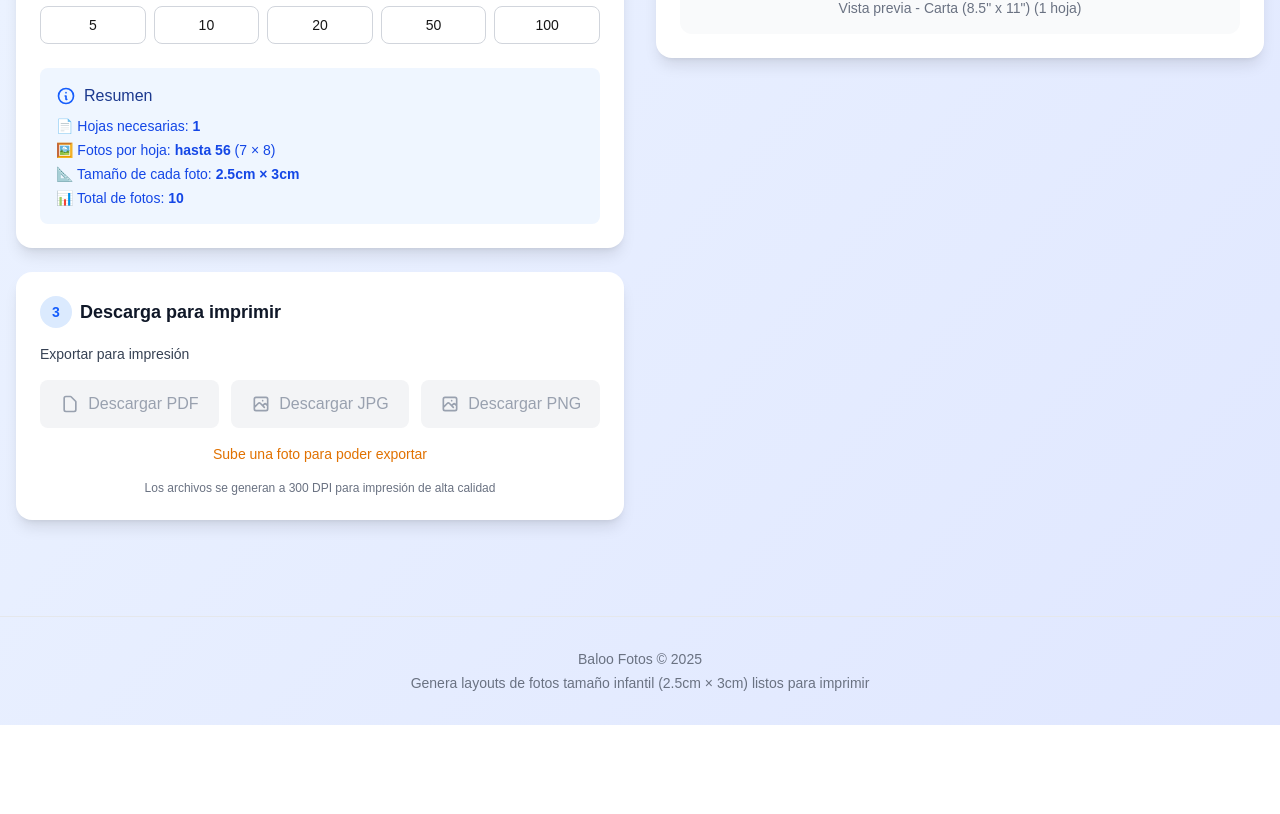
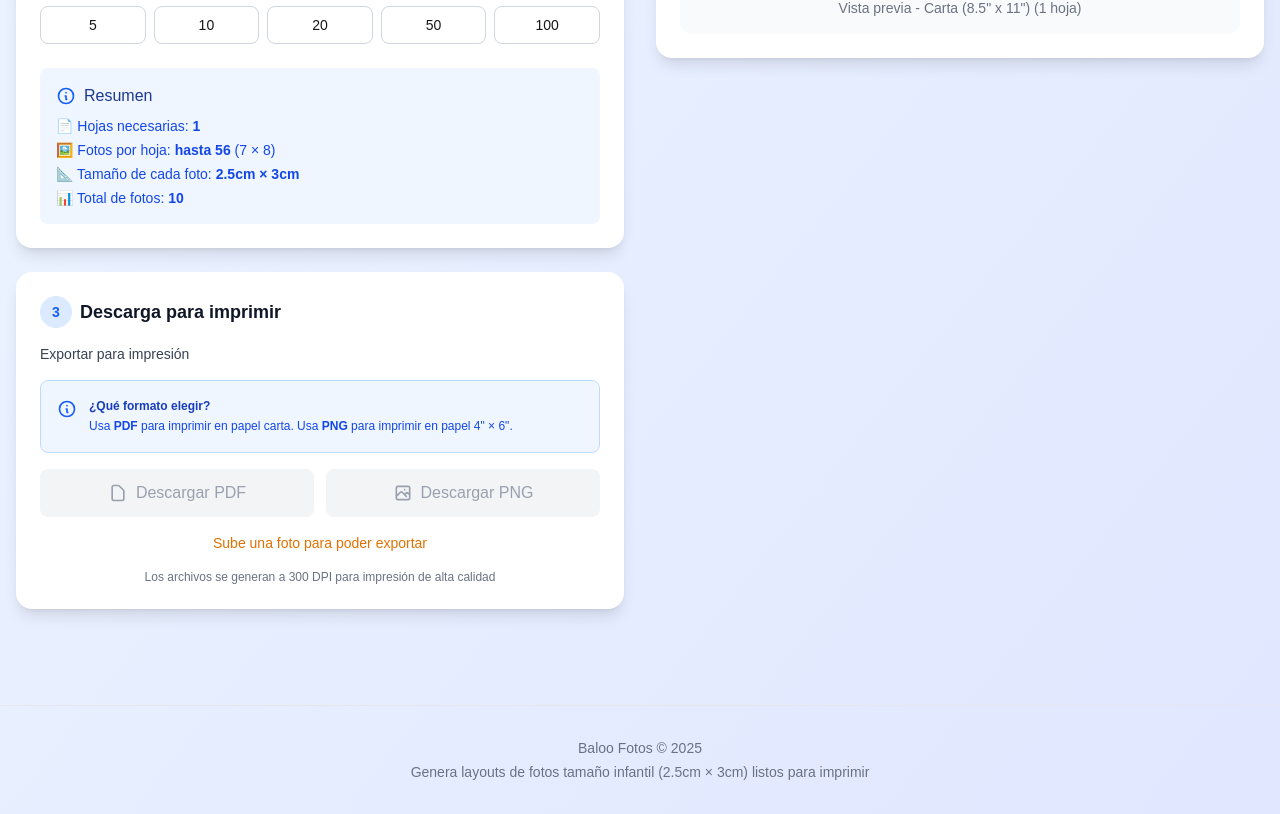
Before and after one commit to omancillav/foto-layout, a Next.js app: page / in a window 1280 px wide. Shown: the part 782-1596 px from the top of the page. Before the commit the page ends 1507 px from the top, so only its background shows below. Built offline with nearby package versions, Linux system fonts and the light colour scheme.

Commit message:
refactor: remove JPG export option and add informative message for format selection

```diff
--- a/app/components/ExportButtons.tsx
+++ b/app/components/ExportButtons.tsx
@@ -53,20 +53,6 @@ export default function ExportButtons({ layout, photoUrl }: ExportButtonsProps)
       ),
     },
     {
-      format: 'jpg',
-      label: 'Descargar JPG',
-      icon: (
-        <svg className="w-5 h-5" fill="none" stroke="currentColor" viewBox="0 0 24 24">
-          <path
-            strokeLinecap="round"
-            strokeLinejoin="round"
-            strokeWidth={2}
-            d="M4 16l4.586-4.586a2 2 0 012.828 0L16 16m-2-2l1.586-1.586a2 2 0 012.828 0L20 14m-6-6h.01M6 20h12a2 2 0 002-2V6a2 2 0 00-2-2H6a2 2 0 00-2 2v12a2 2 0 002 2z"
-          />
-        </svg>
-      ),
-    },
-    {
       format: 'png',
       label: 'Descargar PNG',
       icon: (
@@ -88,7 +74,23 @@ export default function ExportButtons({ layout, photoUrl }: ExportButtonsProps)
         Exportar para impresión
       </h3>
 
-      <div className="grid grid-cols-1 sm:grid-cols-3 gap-3">
+      {/* Mensaje informativo */}
+      <div className="bg-blue-50 dark:bg-blue-900/20 border border-blue-200 dark:border-blue-800 rounded-lg p-4">
+        <div className="flex items-start gap-3">
+          <svg className="w-5 h-5 text-blue-600 dark:text-blue-400 shrink-0 mt-0.5" fill="none" stroke="currentColor" viewBox="0 0 24 24">
+            <path strokeLinecap="round" strokeLinejoin="round" strokeWidth={2} d="M13 16h-1v-4h-1m1-4h.01M21 12a9 9 0 11-18 0 9 9 0 0118 0z" />
+          </svg>
+          <p className="text-xs text-blue-800 dark:text-blue-200 leading-relaxed">
+            <strong>¿Qué formato elegir?</strong><br />
+            <span className="text-blue-700 dark:text-blue-300">
+              Usa <strong>PDF</strong> para imprimir en papel carta.
+              Usa <strong>PNG</strong> para imprimir en papel 4&quot; × 6&quot;.
+            </span>
+          </p>
+        </div>
+      </div>
+
+      <div className="grid grid-cols-1 sm:grid-cols-2 gap-3">
         {buttons.map(({ format, label, icon }) => (
           <button
             key={format}
@@ -100,8 +102,8 @@ export default function ExportButtons({ layout, photoUrl }: ExportButtonsProps)
               ${isDisabled
                 ? 'bg-gray-100 dark:bg-gray-800 text-gray-400 cursor-not-allowed'
                 : format === 'pdf'
-                  ? 'bg-red-500 hover:bg-red-600 text-white'
-                  : 'bg-blue-500 hover:bg-blue-600 text-white'
+                  ? 'bg-red-500 hover:bg-red-600 text-white shadow-lg hover:shadow-xl'
+                  : 'bg-blue-500 hover:bg-blue-600 text-white shadow-lg hover:shadow-xl'
               }
             `}
           >
@@ -143,7 +145,7 @@ export default function ExportButtons({ layout, photoUrl }: ExportButtonsProps)
 
       {layout && layout.sheets.length > 1 && (
         <p className="text-xs text-blue-600 dark:text-blue-400 text-center">
-          PDF: {layout.sheets.length} páginas • JPG/PNG: {layout.sheets.length} archivos
+          PDF: {layout.sheets.length} páginas • PNG: {layout.sheets.length} archivos
         </p>
       )}
 
```
